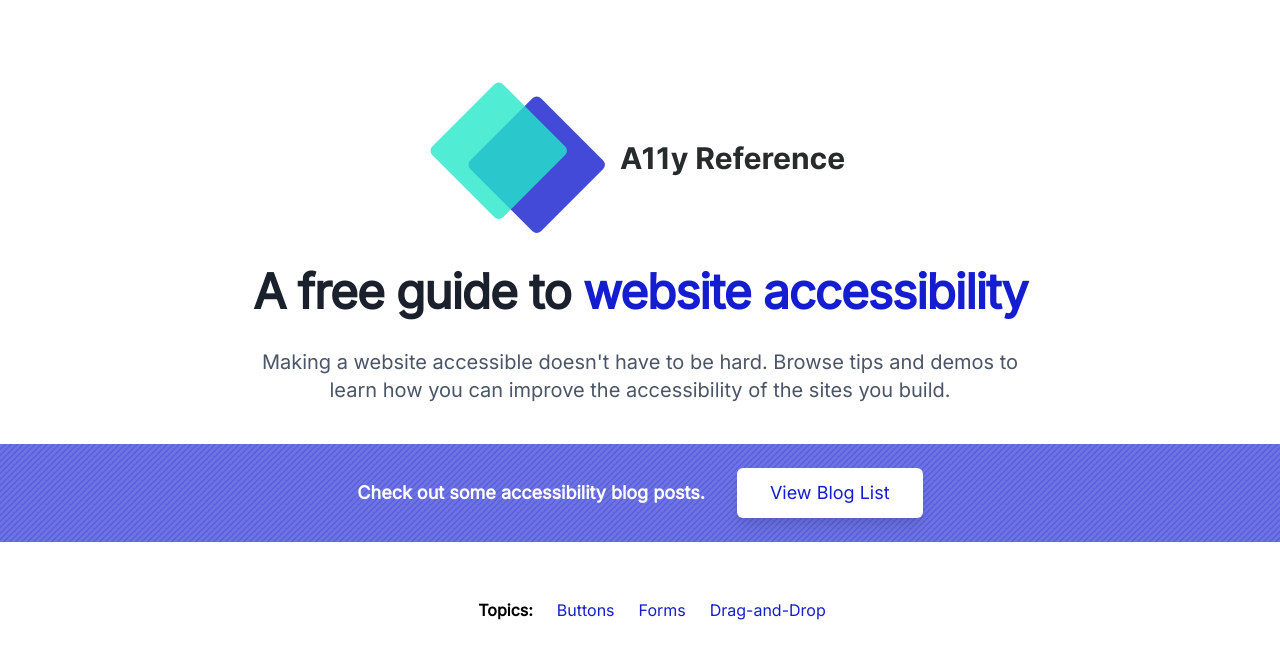
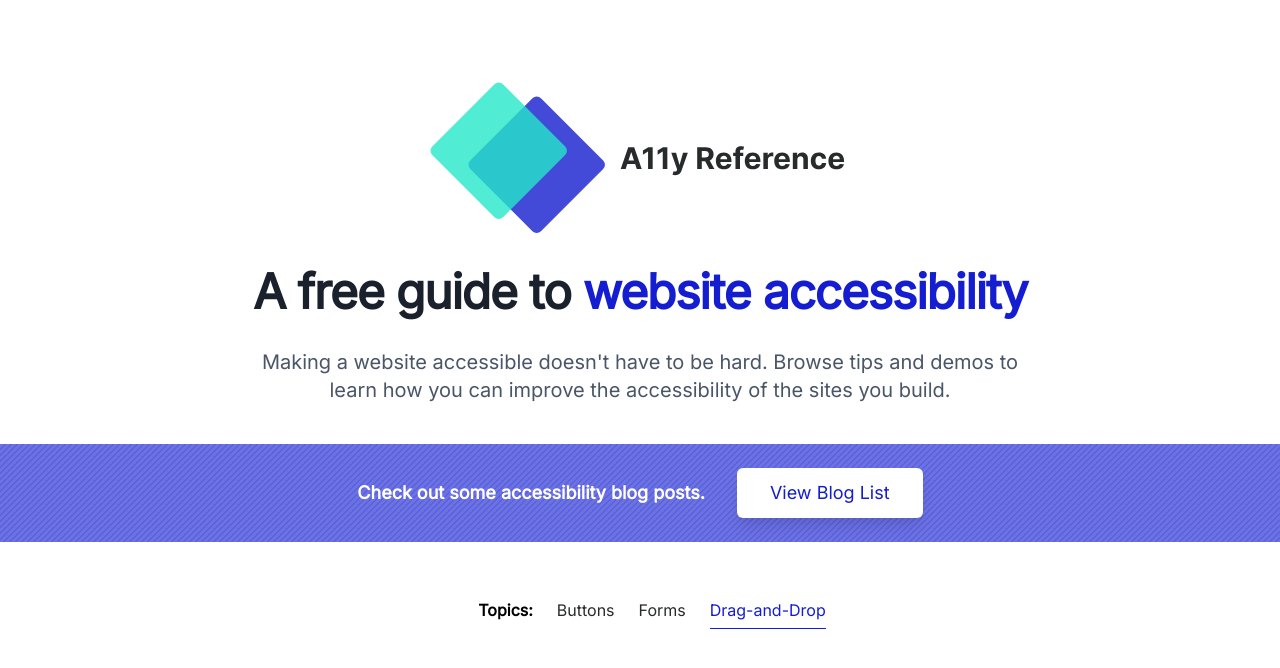
Before and after one commit to movntains/accessibility-reference, a Nuxt app: page / in a window 1280 px wide. Shown: the top 668 px of the page. Built offline with nearby package versions, Linux system fonts and the light colour scheme; what @tailwindcss/custom-forms, @tailwindcss/ui would draw is missing.

Commit message:
Fixes active nav link styles

```diff
--- a/assets/css/components/navigation.scss
+++ b/assets/css/components/navigation.scss
@@ -43,3 +43,28 @@
     ;
   }
 }
+
+.desktop-nav__link {
+  @apply
+    .font-medium .text-black
+  ;
+
+  &:hover {
+    @apply
+      .text-brand-blue
+    ;
+  }
+
+  &:focus {
+    @apply
+      .outline-none .shadow-outline
+    ;
+  }
+
+  &.nuxt-link-exact-active {
+    @apply
+      .pb-2 .text-brand-blue
+      .border-b .border-brand-blue
+    ;
+  }
+}
--- a/components/navigation/AppDesktopNavigation.vue
+++ b/components/navigation/AppDesktopNavigation.vue
@@ -27,7 +27,7 @@
       >
         <NuxtLink
           :to="{ name: link.to }"
-          class="text-brand-blue hover:underline focus:outline-none focus:shadow-outline"
+          class="desktop-nav__link"
           v-text="link.title"
         />
       </li>
```
